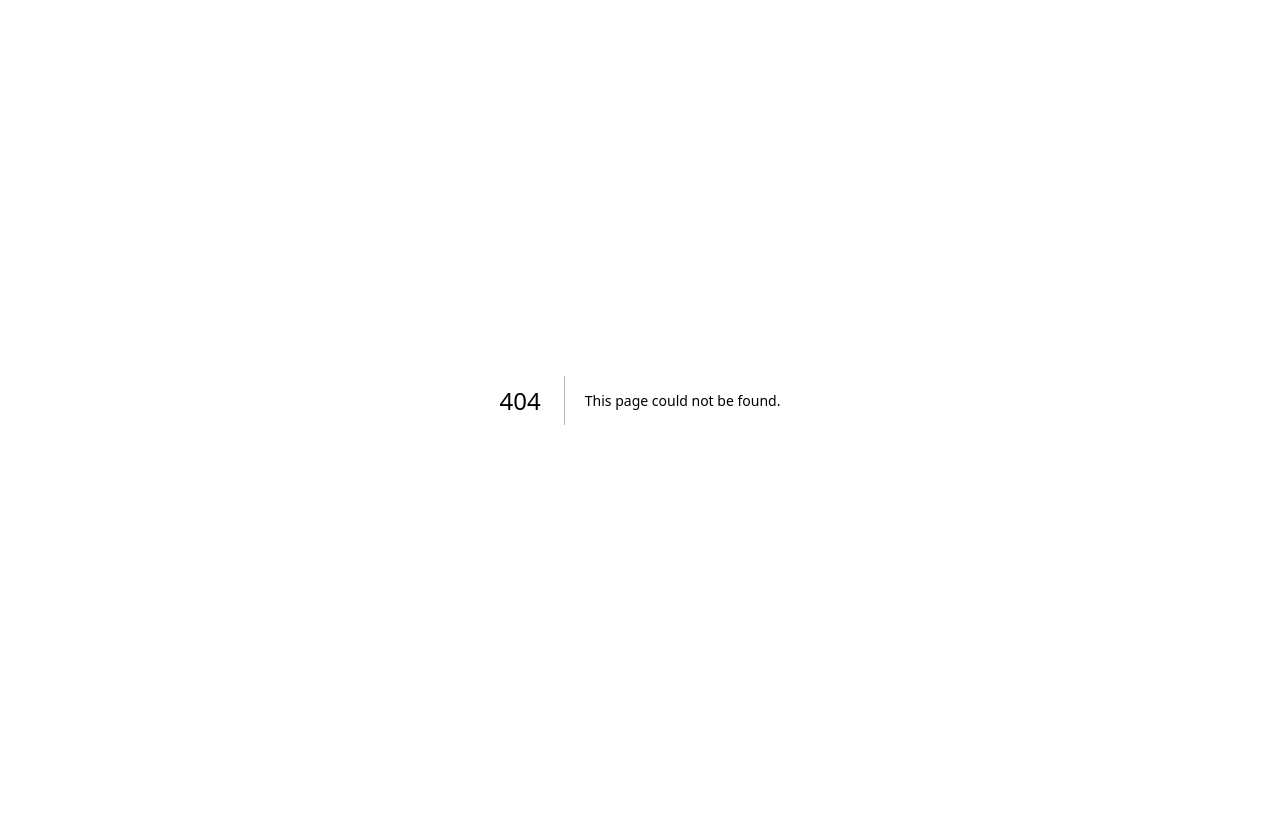
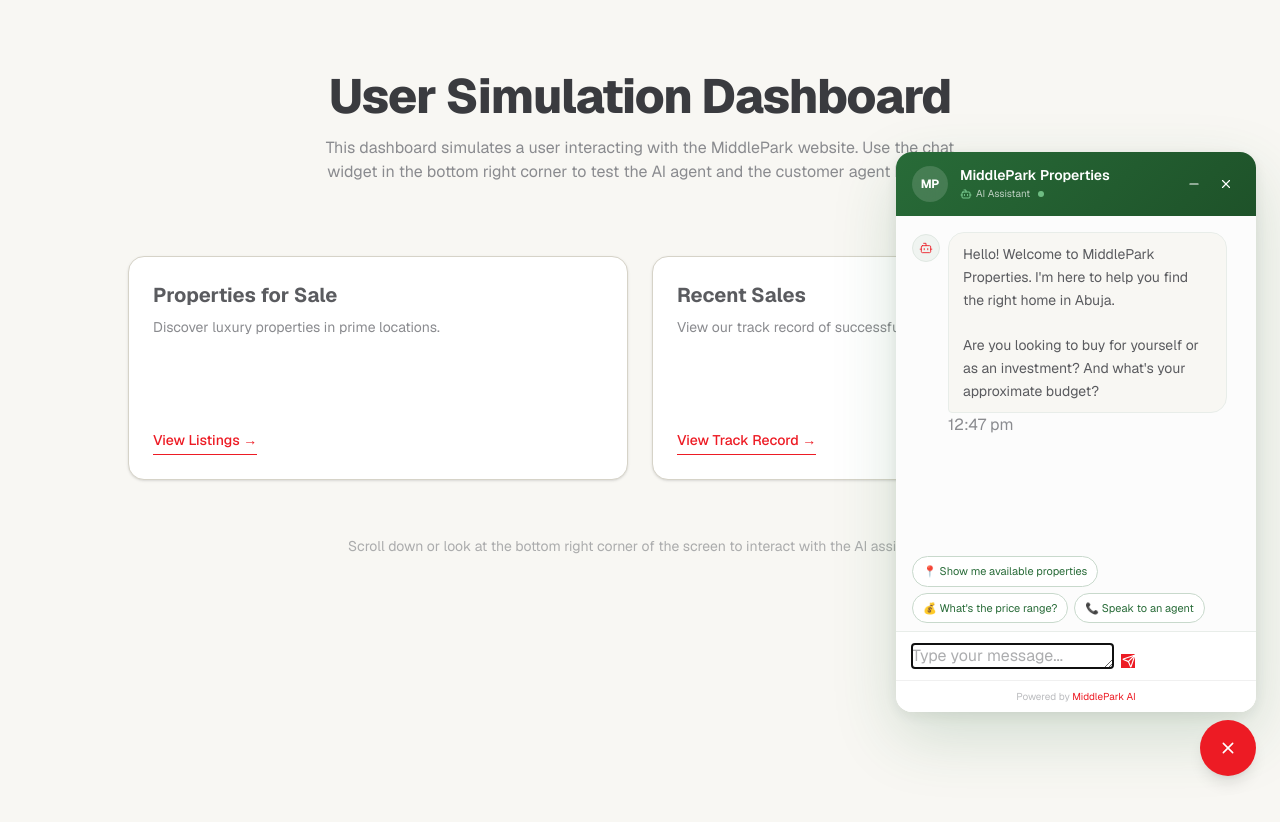
Before and after one commit to Zippatek/middlepark-ai-service, a Next.js app: page /user in a window 1280 px wide. Before the commit this address had no page. Shown: the top 822 px of the page. Before the commit the page ends 800 px from the top, so only its background shows below. Built offline with nearby package versions, Linux system fonts and the light colour scheme.

Commit message:
feat: implement AI agent orchestration and user simulation dashboard with chat widget integration

```diff
--- a/src/ai-agent/client/ChatWidget.tsx
+++ b/src/ai-agent/client/ChatWidget.tsx
@@ -111,8 +111,7 @@
       {isMinimized && (
         <button
           onClick={handleOpen}
-          className="flex items-center gap-2 px-4 py-2.5 rounded-full text-white text-sm font-medium shadow-lg transition-all hover:shadow-xl"
-          className="bg-green"
+          className="flex items-center gap-2 px-4 py-2.5 rounded-full text-white text-sm font-medium shadow-lg transition-all hover:shadow-xl bg-green"
         >
           <MessageCircle size={16} strokeWidth={1.5} />
           <span>Chat with us</span>
@@ -128,8 +127,7 @@
       {!isMinimized && (
         <button
           onClick={isOpen ? handleClose : handleOpen}
-          className="relative w-14 h-14 rounded-full flex items-center justify-center text-white shadow-lg transition-all duration-300 hover:scale-105 active:scale-95"
-          className="bg-green"
+          className="relative w-14 h-14 rounded-full flex items-center justify-center text-white shadow-lg transition-all duration-300 hover:scale-105 active:scale-95 bg-green"
           aria-label={isOpen ? 'Close chat' : 'Open chat'}
         >
           <div
--- a/src/ai-agent/server/agent.ts
+++ b/src/ai-agent/server/agent.ts
@@ -165,6 +165,8 @@
     return callGemini(messages)
   } else if (provider === 'openai') {
     return callOpenAI(messages)
+  } else if (provider === 'groq') {
+    return callGroq(messages)
   }
 
   throw new Error(`Unknown AI_PROVIDER: ${provider}`)
@@ -241,6 +243,41 @@
   return data.choices?.[0]?.message?.content || ''
 }
 
+async function callGroq(messages: LLMMessage[]): Promise<string> {
+  const apiKey = process.env.GROQ_API_KEY
+  if (!apiKey) throw new Error('GROQ_API_KEY is not set')
+
+  const model = process.env.GROQ_MODEL || 'llama-3.1-8b-instant'
+  const systemPrompt = buildSystemPrompt()
+
+  const body = {
+    model,
+    messages: [
+      { role: 'system', content: systemPrompt },
+      ...messages.map((m) => ({ role: m.role === 'model' ? 'assistant' : m.role, content: m.content })),
+    ],
+    max_tokens: 1024,
+    temperature: 0.7,
+  }
+
+  const res = await fetch('https://api.groq.com/openai/v1/chat/completions', {
+    method: 'POST',
+    headers: {
+      'Content-Type': 'application/json',
+      Authorization: `Bearer ${apiKey}`,
+    },
+    body: JSON.stringify(body),
+  })
+
+  if (!res.ok) {
+    const err = await res.text()
+    throw new Error(`Groq API error: ${err}`)
+  }
+
+  const data = await res.json()
+  return data.choices?.[0]?.message?.content || ''
+}
+
 // ─── RESPONSE PARSING ─────────────────────────────────────────────────────────
 
 export interface ParsedAIResponse {
--- a/src/app/page.tsx
+++ b/src/app/page.tsx
@@ -20,7 +20,7 @@
         </div>
 
         {/* Services Grid */}
-        <div className="grid grid-cols-1 md:grid-cols-3 gap-6">
+        <div className="grid grid-cols-1 md:grid-cols-2 lg:grid-cols-4 gap-6">
 
           {/* Dashboard Shortcut */}
           <a href="/dashboard" className="group relative flex flex-col justify-between p-6 rounded-2xl bg-white border border-cream-border hover:border-red hover:shadow-card-hover transition-all duration-300">
@@ -38,6 +38,25 @@
             </div>
             <div className="relative z-10 mt-6 flex items-center text-red font-medium text-sm group-hover:translate-x-1 transition-transform">
               Access Dashboard &rarr;
+            </div>
+          </a>
+
+          {/* User Dashboard Shortcut */}
+          <a href="/user" className="group relative flex flex-col justify-between p-6 rounded-2xl bg-white border border-cream-border hover:border-red hover:shadow-card-hover transition-all duration-300">
+            <div className="absolute inset-0 bg-red-tint opacity-0 group-hover:opacity-100 rounded-2xl transition-opacity duration-300"></div>
+            <div className="relative z-10">
+              <div className="w-12 h-12 rounded-xl bg-red-tint text-red flex items-center justify-center mb-4">
+                <svg className="w-6 h-6" fill="none" viewBox="0 0 24 24" stroke="currentColor">
+                  <path strokeLinecap="round" strokeLinejoin="round" strokeWidth={2} d="M16 7a4 4 0 11-8 0 4 4 0 018 0zM12 14a7 7 0 00-7 7h14a7 7 0 00-7-7z" />
+                </svg>
+              </div>
+              <h3 className="text-xl font-bold text-charcoal-dark mb-2">User Simulation</h3>
+              <p className="text-charcoal-light text-sm">
+                Simulated public website with embedded chat widget to test user interactions.
+              </p>
+            </div>
+            <div className="relative z-10 mt-6 flex items-center text-red font-medium text-sm group-hover:translate-x-1 transition-transform">
+              View Prototype &rarr;
             </div>
           </a>
 
--- /dev/null
+++ b/src/app/user/page.tsx
@@ -0,0 +1,49 @@
+import { ChatWidget } from '../../ai-agent/client/ChatWidget';
+
+export default function UserDashboard() {
+  return (
+    <div className="flex min-h-screen flex-col items-center justify-center bg-cream text-charcoal font-sans p-6 mb-[150px]">
+      <main className="flex flex-col w-full max-w-5xl gap-6 flex-grow pt-12">
+        <div className="flex flex-col items-center text-center space-y-4">
+          <h1 className="text-4xl font-extrabold tracking-tight sm:text-5xl text-charcoal-dark font-cormorant">
+            User Simulation Dashboard
+          </h1>
+          <p className="text-charcoal-light max-w-2xl">
+            This dashboard simulates a user interacting with the MiddlePark website.
+            Use the chat widget in the bottom right corner to test the AI agent and the customer agent handoff.
+          </p>
+        </div>
+
+        {/* Some dummy content to make it look like a website */}
+        <div className="grid grid-cols-1 md:grid-cols-2 gap-6 mt-12 w-full">
+          <div className="p-6 rounded-2xl bg-white border border-cream-border shadow-sm flex flex-col justify-between h-56 transition-all hover:shadow-md">
+            <div>
+              <h2 className="text-xl font-bold mb-2">Properties for Sale</h2>
+              <p className="text-sm text-charcoal-light">Discover luxury properties in prime locations.</p>
+            </div>
+            <div className="self-start text-red font-medium text-sm border-b border-red pb-1 hover:text-red-dark hover:border-red-dark cursor-pointer mt-auto">
+              View Listings &rarr;
+            </div>
+          </div>
+
+          <div className="p-6 rounded-2xl bg-white border border-cream-border shadow-sm flex flex-col justify-between h-56 transition-all hover:shadow-md">
+            <div>
+              <h2 className="text-xl font-bold mb-2">Recent Sales</h2>
+              <p className="text-sm text-charcoal-light">View our track record of successful transactions.</p>
+            </div>
+            <div className="self-start text-red font-medium text-sm border-b border-red pb-1 hover:text-red-dark hover:border-red-dark cursor-pointer mt-auto">
+              View Track Record &rarr;
+            </div>
+          </div>
+        </div>
+
+        <div className="mt-8 text-center text-sm text-charcoal-light/70">
+          Scroll down or look at the bottom right corner of the screen to interact with the AI assistant.
+        </div>
+      </main>
+
+      {/* Embed the Chat Widget */}
+      <ChatWidget autoOpenAfterSeconds={1} />
+    </div>
+  );
+}
```
